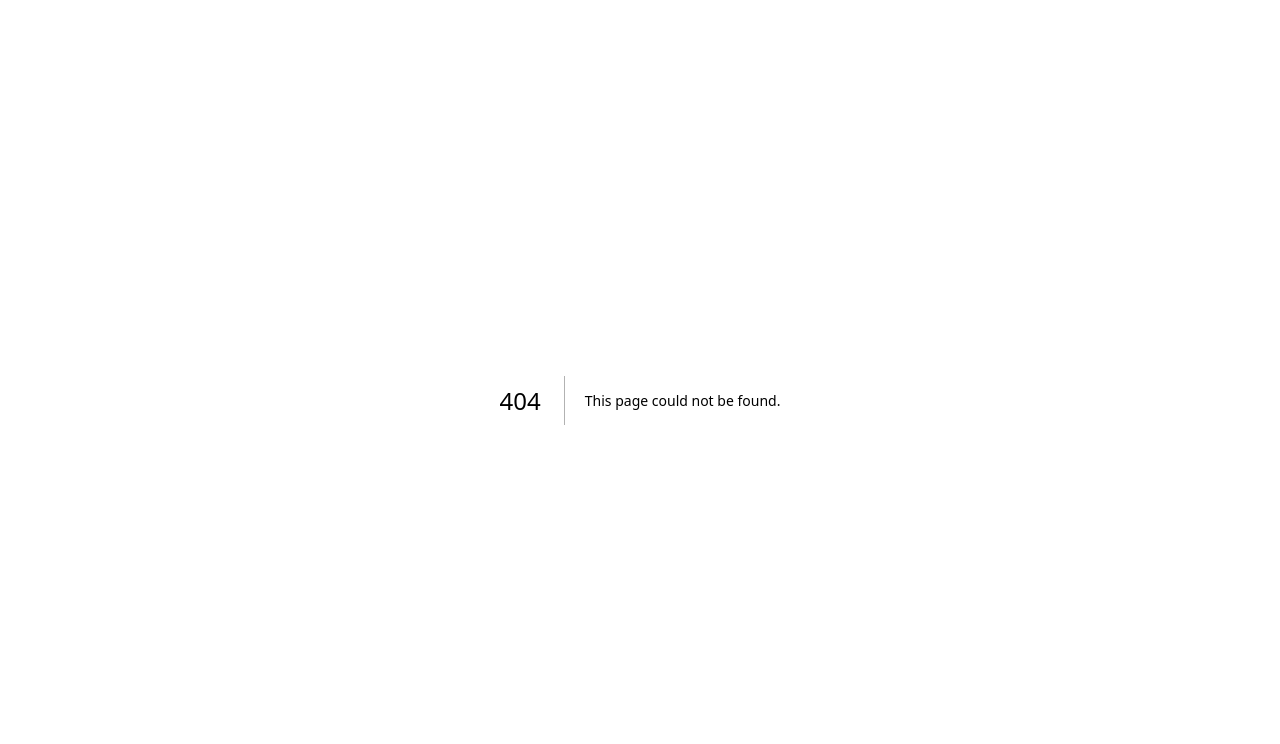
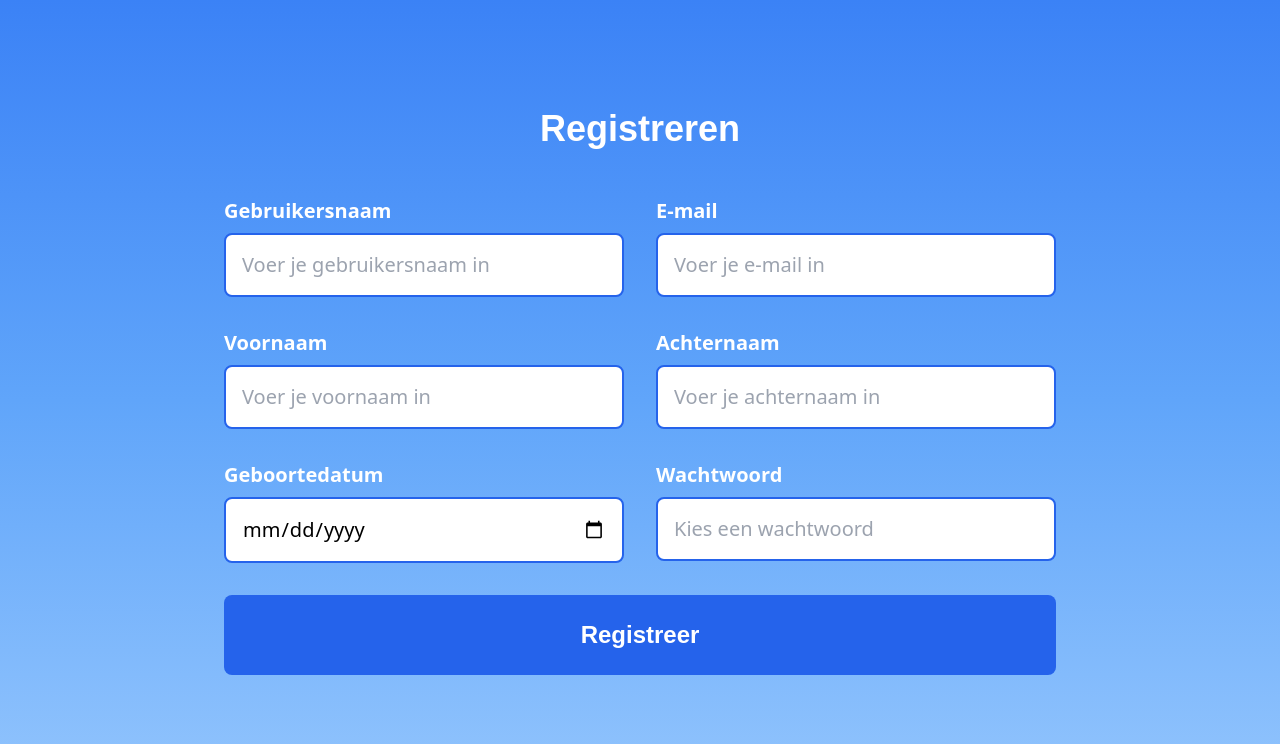
Before and after one commit to Damianen/DigiMaatjes, a Next.js app: page /register in a window 1280 px wide. Before the commit this address had no page. Shown: the top 744 px of the page. Built offline with nearby package versions, Linux system fonts and the light colour scheme.

Commit message:
add basic layout for register page

```diff
--- /dev/null
+++ b/src/app/register/page.tsx
@@ -0,0 +1,129 @@
+export default function Register() {
+	return (
+		<div className="min-h-screen bg-gradient-to-b from-blue-500 via-blue-400 to-blue-300 flex flex-col items-center justify-center px-4">
+			<div className="text-center mb-2">
+				<h1 className="text-4xl font-bold font-bambino text-white mb-2 mt-4">
+					Registreren
+				</h1>
+			</div>
+
+			<div className="w-full max-w-4xl rounded-lg p-8">
+				<form>
+					<div className="grid grid-cols-1 sm:grid-cols-2 gap-8 mb-8">
+						<div className="w-full">
+							<label
+								htmlFor="username"
+								className="block text-xl font-semibold text-white mb-2"
+							>
+								Gebruikersnaam
+							</label>
+							<input
+								type="text"
+								id="username"
+								name="username"
+								className="w-full px-4 py-4 text-xl border-2 border-blue-600 rounded-lg focus:outline-none focus:ring-4 focus:ring-blue-600"
+								placeholder="Voer je gebruikersnaam in"
+								required
+							/>
+						</div>
+
+						<div className="w-full">
+							<label
+								htmlFor="email"
+								className="block text-xl font-semibold text-white mb-2"
+							>
+								E-mail
+							</label>
+							<input
+								type="email"
+								id="email"
+								name="email"
+								className="w-full px-4 py-4 text-xl border-2 border-blue-600 rounded-lg focus:outline-none focus:ring-4 focus:ring-blue-600"
+								placeholder="Voer je e-mail in"
+								required
+							/>
+						</div>
+
+						<div className="w-full">
+							<label
+								htmlFor="firstname"
+								className="block text-xl font-semibold text-white mb-2"
+							>
+								Voornaam
+							</label>
+							<input
+								type="text"
+								id="firstname"
+								name="firstname"
+								className="w-full px-4 py-4 text-xl border-2 border-blue-600 rounded-lg focus:outline-none focus:ring-4 focus:ring-blue-600"
+								placeholder="Voer je voornaam in"
+								required
+							/>
+						</div>
+
+						<div className="w-full">
+							<label
+								htmlFor="lastname"
+								className="block text-xl font-semibold text-white mb-2"
+							>
+								Achternaam
+							</label>
+							<input
+								type="text"
+								id="lastname"
+								name="lastname"
+								className="w-full px-4 py-4 text-xl border-2 border-blue-600 rounded-lg focus:outline-none focus:ring-4 focus:ring-blue-600"
+								placeholder="Voer je achternaam in"
+								required
+							/>
+						</div>
+					</div>
+
+					<div className="grid grid-cols-1 sm:grid-cols-2 gap-8 mb-8">
+						<div className="w-full">
+							<label
+								htmlFor="dob"
+								className="block text-xl font-semibold text-white mb-2"
+							>
+								Geboortedatum
+							</label>
+							<input
+								type="date"
+								id="dob"
+								name="dob"
+								className="w-full px-4 py-4 text-xl border-2 border-blue-600 rounded-lg focus:outline-none focus:ring-4 focus:ring-blue-600"
+								required
+							/>
+						</div>
+
+						<div className="w-full">
+							<label
+								htmlFor="password"
+								className="block text-xl font-semibold text-white mb-2"
+							>
+								Wachtwoord
+							</label>
+							<input
+								type="password"
+								id="password"
+								name="password"
+								className="w-full px-4 py-4 text-xl border-2 border-blue-600 rounded-lg focus:outline-none focus:ring-4 focus:ring-blue-600"
+								placeholder="Kies een wachtwoord"
+								required
+							/>
+						</div>
+					</div>
+
+					<div className="text-center">
+						<button
+							type="submit"
+							className="w-full px-12 py-6 text-2xl bg-blue-600 text-white rounded-lg font-semibold font-bambino hover:bg-blue-700 focus:outline-none focus:ring-4 focus:ring-blue-600"
+						>
+							Registreer
+						</button>
+					</div>
+				</form>
+			</div>
+		</div>
+	);
+}
```
